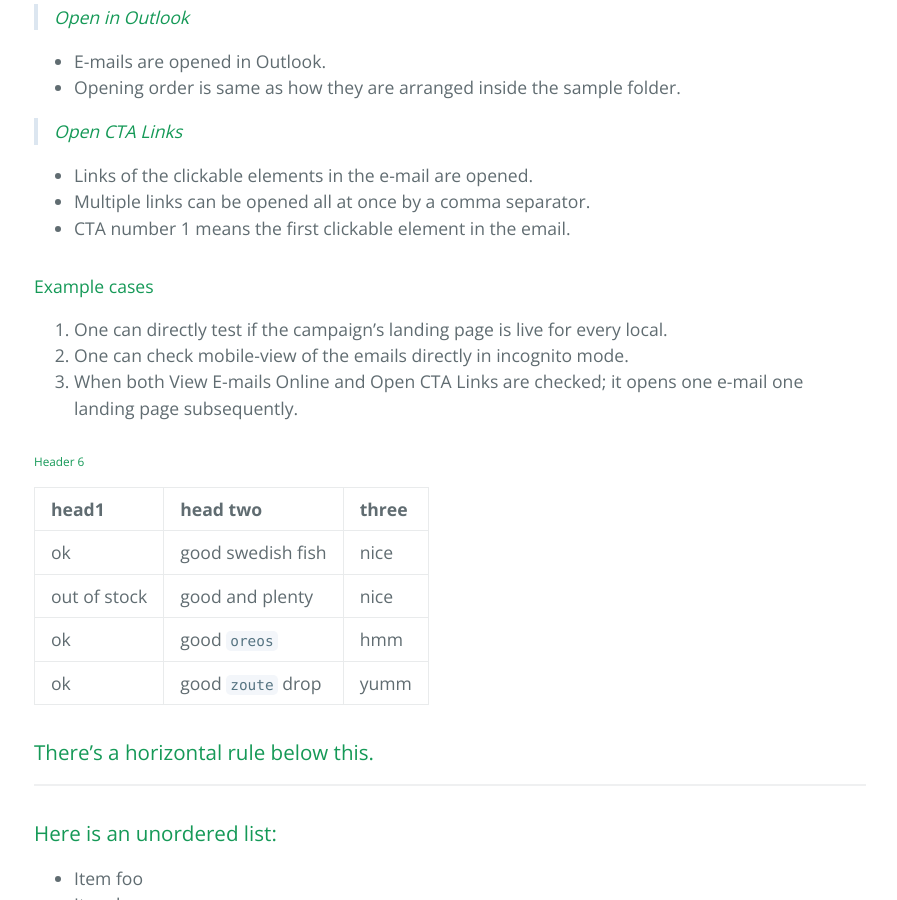
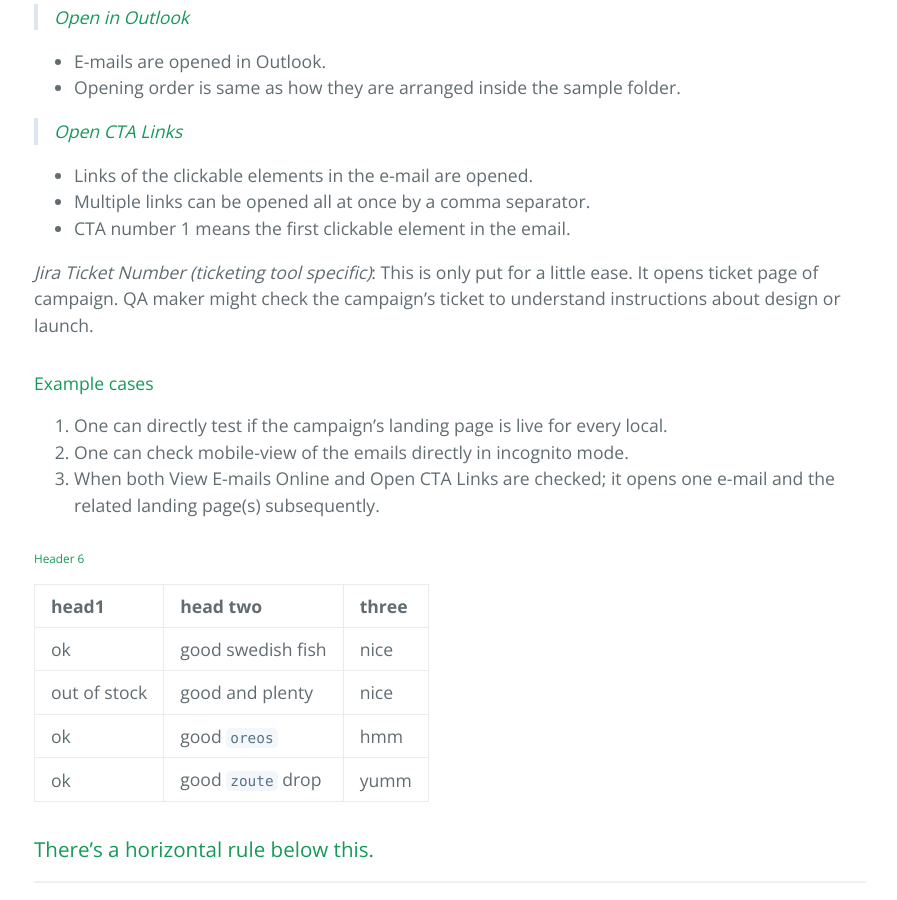
Before and after one commit to berkeozturk/QA-Assistant, a Jekyll site: the page built from index.md, in a window 1280 px wide and 900 px high, scrolled down 3506 px. Shown: the whole window, without its empty margins (190-1087 px from the left). Built offline with Jekyll 4.4.1, drawn with Linux system fonts in a browser that asks for light colours.

Commit message:
Update index.md

```diff
--- a/index.md
+++ b/index.md
@@ -91,11 +91,15 @@ _**The user interface shows the options you can choose with the tool in the imag
 *   Multiple links can be opened all at once by a comma separator.
 *   CTA number 1 means the first clickable element in the email.
 
+
+_Jira Ticket Number (ticketing tool specific)_:
+This is only put for a little ease. It opens ticket page of campaign. QA maker might check the campaign's ticket to understand instructions about design or launch.
+
 #### Example cases
 
 1.  One can directly test if the campaign's landing page is live for every local.
 2.  One can check mobile-view of the emails directly in incognito mode.
-3.  When both View E-mails Online and Open CTA Links are checked; it opens one e-mail one landing page subsequently.
+3.  When both View E-mails Online and Open CTA Links are checked; it opens one e-mail and the related landing page(s) subsequently.
 
 ###### Header 6
 
```
